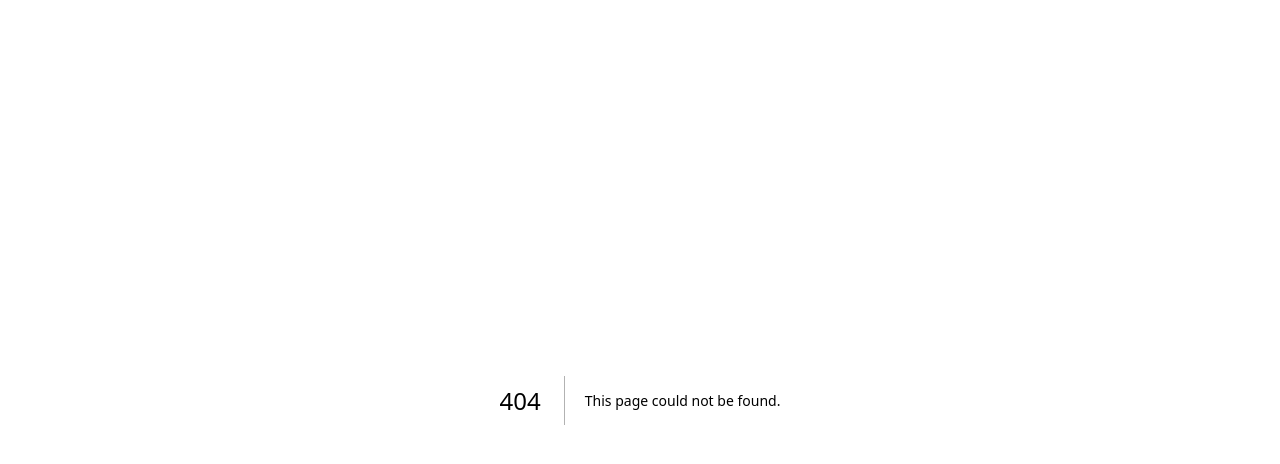
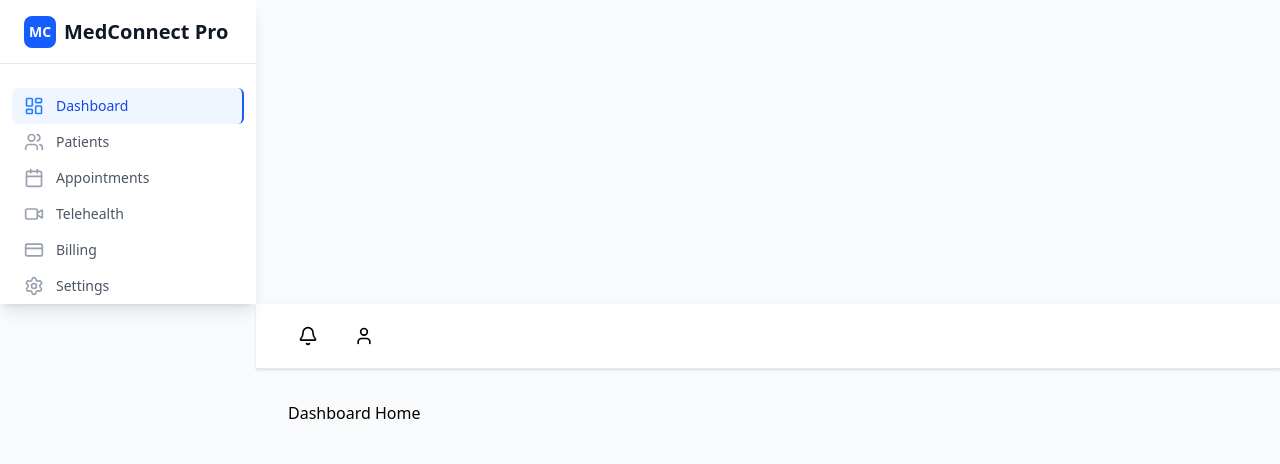
Before and after one commit to alexhcj/medconnect-pro, a Next.js app: page /dashboard in a window 1280 px wide. Before the commit this address had no page. Shown: the top 464 px of the page. Built offline with nearby package versions, Linux system fonts and the light colour scheme.

Commit message:
fix: dashboard project structure

```diff
--- /dev/null
+++ b/src/app/(dashboard)/dashboard/page.tsx
@@ -0,0 +1,7 @@
+const DashboardPage = () => {
+	return (
+		<h1>Dashboard Home</h1>
+	)
+}
+
+export default DashboardPage
--- /dev/null
+++ b/src/app/(dashboard)/dashboard/patients/page.tsx
@@ -0,0 +1,7 @@
+const PatientsPage = () => {
+	return (
+		<h1>Patients</h1>
+	)
+}
+
+export default PatientsPage
```
Also changed, not shown: src/app/(dashboard)/dashboard/layout.tsx (renamed from src/app/(dashboard)/layout.tsx).
